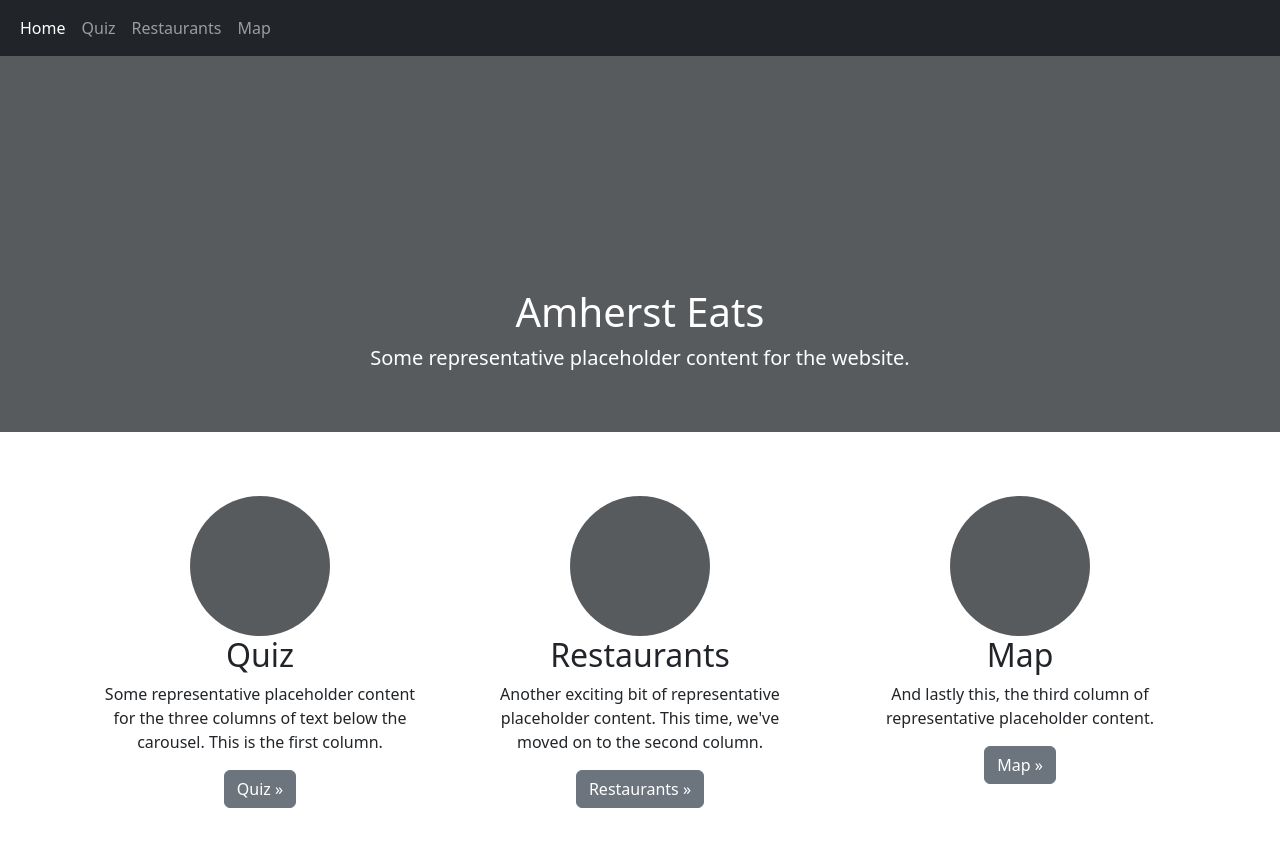
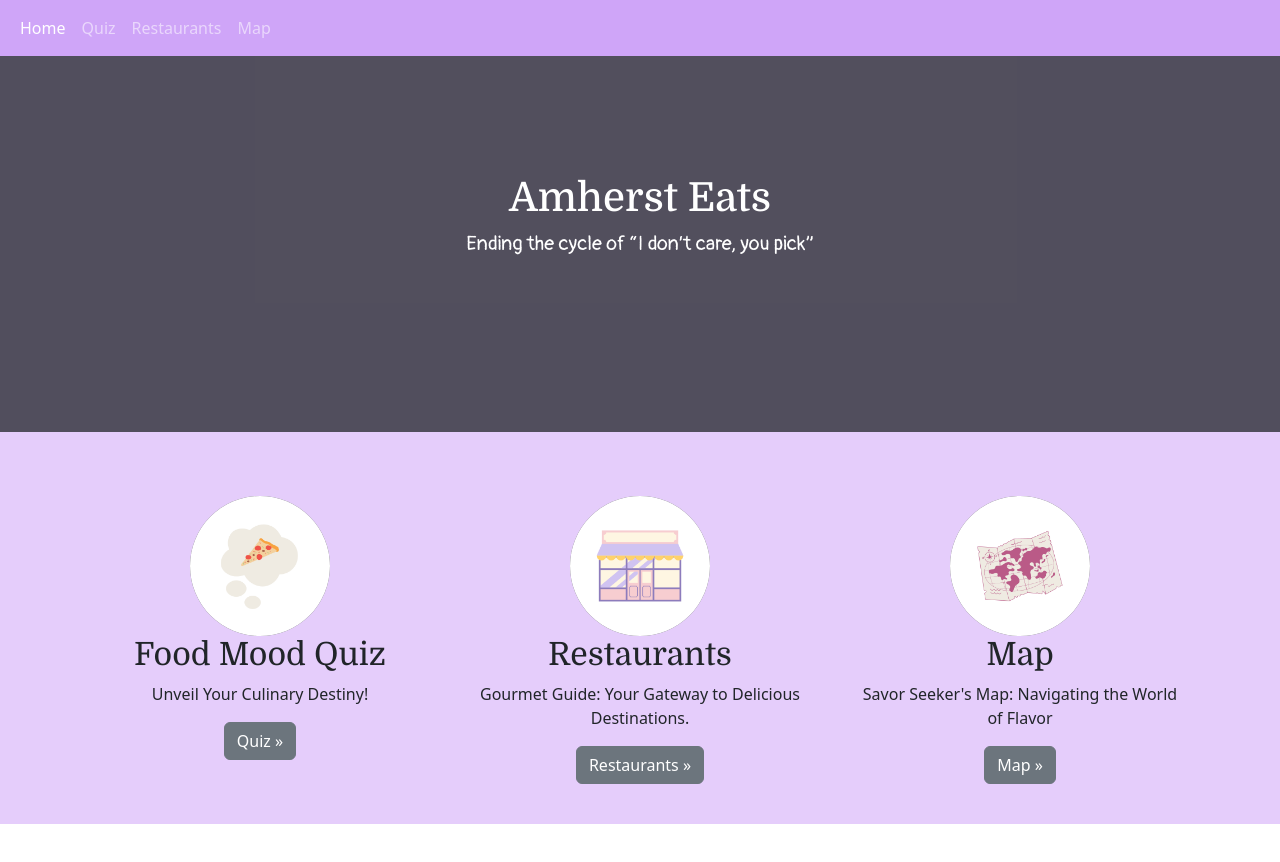
Before and after one commit to wildlifeniki/326-project, a website: page src/client/milestone-02/index.html in a window 1280 px wide. Drawn offline with nearby package versions, Linux system fonts and the light colour scheme; a script that the page names is missing.

Commit message:
homepage alterations

```diff
--- a/src/client/milestone-02/index.html
+++ b/src/client/milestone-02/index.html
@@ -8,11 +8,17 @@
     <link href="styles.css" rel="stylesheet">
     <link href="https://cdn.jsdelivr.net/npm/bootstrap@5.3.3/dist/css/bootstrap.min.css" rel="stylesheet" integrity="sha384-QWTKZyjpPEjISv5WaRU9OFeRpok6YctnYmDr5pNlyT2bRjXh0JMhjY6hW+ALEwIH" crossorigin="anonymous">
 
+    <!-- to change fonts-->
+    <link rel="preconnect" href="https://fonts.googleapis.com">
+    <link rel="preconnect" href="https://fonts.gstatic.com" crossorigin>
+    <link href="https://fonts.googleapis.com/css2?family=Domine:wght@400..700&family=Gloria+Hallelujah&display=swap" rel="stylesheet">
+    <link href="https://fonts.googleapis.com/css2?family=Pangolin&display=swap" rel="stylesheet">
+
     <script type="module" src="script.js" defer></script>
   </head>
 
-<header data-bs-theme="dark">
-  <nav class="navbar navbar-expand-md navbar-dark fixed-top bg-dark">
+<header data-bs-theme="light-theme">
+  <nav class="navbar navbar-expand-md navbar-dark fixed-top custom-navbar">
     <div class="container-fluid">
       <button class="navbar-toggler" type="button" data-bs-toggle="collapse" data-bs-target="#navbarCollapse" aria-controls="navbarCollapse" aria-expanded="false" aria-label="Toggle navigation">
         <span class="navbar-toggler-icon"></span>
@@ -45,11 +51,13 @@
       <div id="myCarousel" class="carousel slide mb-6" data-bs-ride="carousel">
         <div class="carousel-inner">
           <div class="carousel-item active">
-            <svg class="bd-placeholder-img" width="100%" height="100%" xmlns="http://www.w3.org/2000/svg" aria-hidden="true" preserveAspectRatio="xMidYMid slice" focusable="false"><rect width="100%" height="100%" fill="var(--bs-secondary-color)"/></svg>
+            <svg class="bd-placeholder-img" width="100%" height="100%" xmlns="http://www.w3.org/2000/svg" aria-hidden="true" preserveAspectRatio="xMidYMid slice" focusable="false"><rect width="100%" height="100%" fill="var(--bs-secondary-color)"/>
+              <image href="https://github.com/wildlifeniki/326-project/blob/main/HomeBG.png?raw=true" width="100%" height=auto />
+            </svg>
             <div class="container">
               <div class="carousel-caption">
                 <h1>Amherst Eats</h1>
-                <p>Some representative placeholder content for the website.</p>
+                <p>Ending the cycle of “I don’t care, you pick”</p>
               </div>
             </div>
           </div>
@@ -59,21 +67,27 @@
       <div class="container marketing">
         <div class="row">
           <div class="col-lg-4">
-            <svg class="bd-placeholder-img rounded-circle" width="140" height="140" xmlns="http://www.w3.org/2000/svg" role="img" aria-label="Placeholder" preserveAspectRatio="xMidYMid slice" focusable="false"><title>Placeholder</title><rect width="100%" height="100%" fill="var(--bs-secondary-color)"/></svg>
-            <h2 class="fw-normal">Quiz</h2>
-            <p>Some representative placeholder content for the three columns of text below the carousel. This is the first column.</p>
+            <svg class="bd-placeholder-img rounded-circle" width="140" height="140" xmlns="http://www.w3.org/2000/svg" role="img" aria-label="Placeholder" preserveAspectRatio="xMidYMid slice" focusable="false"><title>Placeholder</title><rect width="100%" height="100%" fill="var(--bs-secondary-color)"/>
+              <image href="https://github.com/wildlifeniki/326-project/blob/main/homequizlogo.png?raw=true" width="100%" height="100%" />
+            </svg>
+            <h2 class="fw-normal">Food Mood Quiz</h2>
+            <p>Unveil Your Culinary Destiny!</p>
             <p><a id="quizButton" class="btn btn-secondary" href="#quiz">Quiz &raquo;</a></p>
           </div>
           <div class="col-lg-4">
-            <svg class="bd-placeholder-img rounded-circle" width="140" height="140" xmlns="http://www.w3.org/2000/svg" role="img" aria-label="Placeholder" preserveAspectRatio="xMidYMid slice" focusable="false"><title>Placeholder</title><rect width="100%" height="100%" fill="var(--bs-secondary-color)"/></svg>
+            <svg class="bd-placeholder-img rounded-circle" width="140" height="140" xmlns="http://www.w3.org/2000/svg" role="img" aria-label="Placeholder" preserveAspectRatio="xMidYMid slice" focusable="false"><title>Placeholder</title><rect width="100%" height="100%" fill="var(--bs-secondary-color)"/>
+              <image href="https://github.com/wildlifeniki/326-project/blob/main/homeDBlogo.png?raw=true" width="100%" height="100%" />
+            </svg>
             <h2 class="fw-normal">Restaurants</h2>
-            <p>Another exciting bit of representative placeholder content. This time, we've moved on to the second column.</p>
+            <p>Gourmet Guide: Your Gateway to Delicious Destinations.</p>
             <p><a id="restaurantsButton" class="btn btn-secondary" href=#restaurants>Restaurants &raquo;</a></p>
           </div>
           <div class="col-lg-4">
-            <svg class="bd-placeholder-img rounded-circle" width="140" height="140" xmlns="http://www.w3.org/2000/svg" role="img" aria-label="Placeholder" preserveAspectRatio="xMidYMid slice" focusable="false"><title>Placeholder</title><rect width="100%" height="100%" fill="var(--bs-secondary-color)"/></svg>
+            <svg class="bd-placeholder-img rounded-circle" width="140" height="140" xmlns="http://www.w3.org/2000/svg" role="img" aria-label="Placeholder" preserveAspectRatio="xMidYMid slice" focusable="false"><title>Placeholder</title><rect width="100%" height="100%" fill="var(--bs-secondary-color)"/>
+              <image href="https://github.com/wildlifeniki/326-project/blob/main/HomeMapLogo.png?raw=true" width="100%" height="100%" />
+            </svg>
             <h2 class="fw-normal">Map</h2>
-            <p>And lastly this, the third column of representative placeholder content.</p>
+            <p>Savor Seeker's Map: Navigating the World of Flavor</p>
             <p><a id="mapButton" class="btn btn-secondary" href=#map>Map &raquo;</a></p>
           </div>
         </div>
--- a/src/client/milestone-02/styles.css
+++ b/src/client/milestone-02/styles.css
@@ -157,3 +157,35 @@ body {
 .bd-mode-toggle .dropdown-menu .active .bi {
   display: block !important;
 }
+/* home page background */
+#home {
+  background-color: #e5cdfb; /* Baby purple */
+}
+/* Navbar background color */
+.custom-navbar {
+  background-color:  #cfa5f8; /* med purple */
+}
+/* Change the font of the "Amherst Eats" title */
+.carousel-caption h1 {
+  font-family: 'Domine', serif; /* Use the Gloria Hallelujah font */
+}
+/* Change the font of the subheadings on title page  */
+h2.fw-normal {
+  font-family: 'Domine', serif; /* Use the Gloria Hallelujah font */
+}
+/* Change the font of description on homepage */
+.carousel-caption p {
+  font-family: "Pangolin", cursive;
+  font-weight: 400;
+  font-style: normal; /* Use the Gloria Hallelujah font */
+}
+/* Center the carousel caption vertically */
+.carousel-caption {
+  top: 50%; /* Position the caption 50% from the top */
+  transform: translateY(-50%); /* Move the caption up by 50% of its own height */
+}
+
+/* Optionally, you can also center the text horizontally */
+.carousel-caption h1 {
+  text-align: center;
+}
```
Also changed, not shown: src/client/milestone-02/HomepageBG.png (added), 3 other files.
